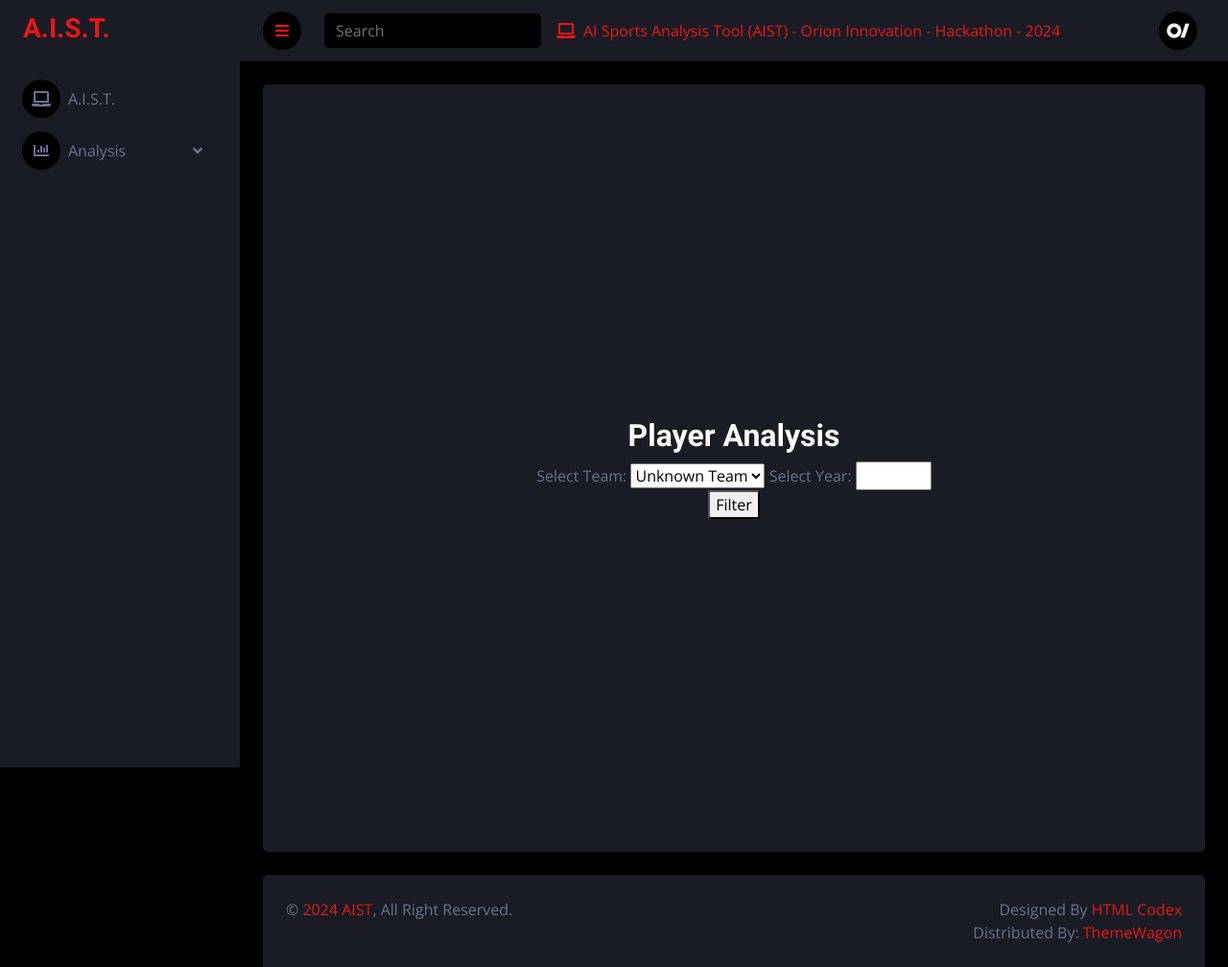
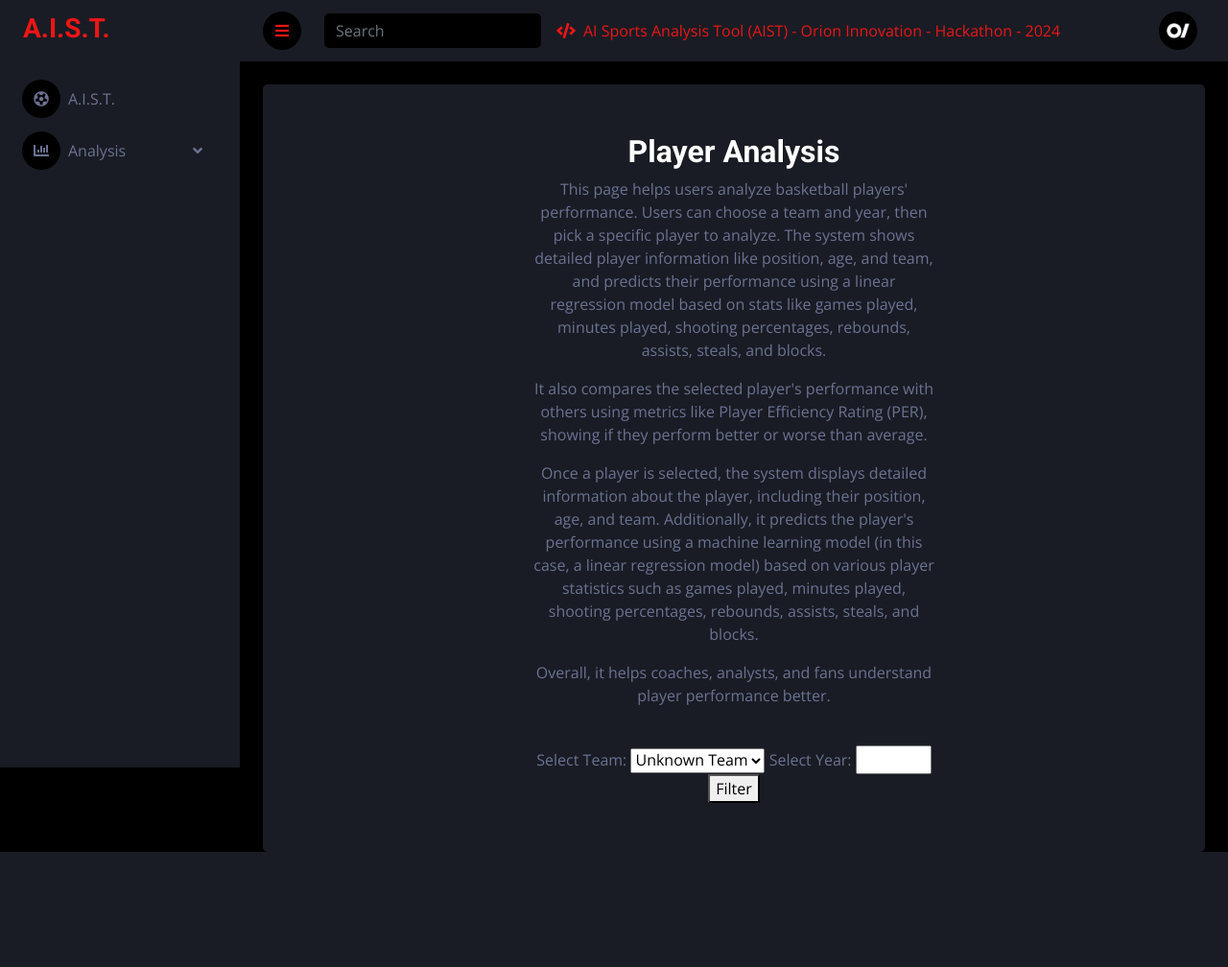
Before and after one commit to KenanAegean/AIST-Hackathon, a Django app: page /player-analysis/ in a window 1280 px wide. Shown: the whole page at 96% size. After the commit the page ends 888 px from the top, so only its background shows below. Run offline with Django 5.2, Linux system fonts and the light colour scheme; data comes from the database, SQL or seed files in the repository; some libraries are stand-ins or nearby versions.

Commit message:
some polish

```diff
--- a/aist/templates/base.html
+++ b/aist/templates/base.html
@@ -70,7 +70,7 @@
 
                 <div class="navbar-nav w-100">
                     <a href="{% url 'main_page' %}" class="nav-item nav-link"><i
-                            class="fa fa-laptop me-2"></i>A.I.S.T.</a>
+                            class="fa fa-futbol me-2"></i>A.I.S.T.</a>
                     <div class="nav-item dropdown">
                         <a href="#" class="nav-link dropdown-toggle" data-bs-toggle="dropdown"><i
                                 class="fa fa-chart-bar me-2"></i>Analysis</a>
@@ -99,7 +99,7 @@
                 <form class="d-none d-md-flex ms-4">
                     <input class="form-control bg-dark border-0" type="search" placeholder="Search">
                 </form>
-                <a href="{% url 'main_page' %}" class="nav-item nav-link"><i class="fa fa-laptop me-2"></i>AI Sports Analysis Tool (AIST) - Orion Innovation - Hackathon - 2024</a>
+                <a href="{% url 'main_page' %}" class="nav-item nav-link"><i class="fa fa-code me-2"></i>AI Sports Analysis Tool (AIST) - Orion Innovation - Hackathon - 2024</a>
                 <div class="navbar-nav align-items-center ms-auto">
                     <div class="nav-item dropdown">
                         <a href="#" class="nav-link " >
@@ -129,22 +129,9 @@
             <!-- Blank End -->
 
 
-            <!-- Footer Start -->
-            <div class="container-fluid pt-4 px-4">
-                <div class="bg-secondary rounded-top p-4">
-                    <div class="row">
-                        <div class="col-12 col-sm-6 text-center text-sm-start">
-                            &copy; <a href="#">2024 AIST</a>, All Right Reserved.
-                        </div>
-                        <div class="col-12 col-sm-6 text-center text-sm-end">
-                            <!--/*** This template is free as long as you keep the footer author’s credit link/attribution link/backlink. If you'd like to use the template without the footer author’s credit link/attribution link/backlink, you can purchase the Credit Removal License from "https://htmlcodex.com/credit-removal". Thank you for your support. ***/-->
-                            Designed By <a href="https://htmlcodex.com">HTML Codex</a>
-                            <br>Distributed By: <a href="https://themewagon.com" target="_blank">ThemeWagon</a>
-                        </div>
-                    </div>
-                </div>
-            </div>
-            <!-- Footer End -->
+
+
+
         </div>
         <!-- Content End -->
 
--- a/aist/templates/main_page.html
+++ b/aist/templates/main_page.html
@@ -5,6 +5,7 @@
 {% block content %}
     <!-- Page content -->
     <div class="container">
+        <h2>A.I.S.T.</h2>
         <p>
             In this project, we're using artificial intelligence to analyze datasets of team and player stats in sports.
             Our goal is to uncover patterns in the data, revolutionizing how teams approach their game and offering
--- a/aist/templates/match_analysis.html
+++ b/aist/templates/match_analysis.html
@@ -6,6 +6,11 @@
 <!-- Page content -->
 <div class="container">
     <h2>Match Analysis (2021)</h2>
+    <p>This page helps users predict match outcomes by analyzing historical team statistics.
+        Users pick two teams from a dropdown menu on a webpage and submit their choices. The page then sends these team names to the server.</p>
+    <p>Using logistic regression, the page analyzes stats like win-loss percentage, points scored and allowed per game, and Simple Rating page (SRS) for the selected teams.
+        These stats are pulled from a database. The page trains a model using these features and predicts the probabilities of each team winning. Users see these predicted probabilities, helping them make informed decisions about the match's potential outcome.</p>
+    <br>
     <form method="post">
         {% csrf_token %}
         <label for="team1">Select Home Team:</label>
--- a/aist/templates/player_based_analysis.html
+++ b/aist/templates/player_based_analysis.html
@@ -6,6 +6,13 @@
     <!-- Page content -->
     <div class="container">
         <h2>Player Analysis</h2>
+        <p>This page helps users analyze basketball players' performance. Users can choose a team and year, then pick a specific player to analyze.
+            The system shows detailed player information like position, age, and team, and predicts their performance using a linear regression model based on stats like games played, minutes played, shooting percentages, rebounds, assists, steals, and blocks.</p>
+        <p>It also compares the selected player's performance with others using metrics like Player Efficiency Rating (PER), showing if they perform better or worse than average.</p>
+        <p>Once a player is selected, the system displays detailed information about the player, including their position, age, and team.
+            Additionally, it predicts the player's performance using a machine learning model (in this case, a linear regression model) based on various player statistics such as games played, minutes played, shooting percentages, rebounds, assists, steals, and blocks.</p>
+        <p>Overall, it helps coaches, analysts, and fans understand player performance better.</p>
+        <br>
         <form method="post">
             {% csrf_token %}
             <label for="team">Select Team:</label>
--- a/aist/templates/team_based_analysis.html
+++ b/aist/templates/team_based_analysis.html
@@ -6,7 +6,10 @@
     <!-- Page content -->
     <div class="container">
         <h2>Team Analysis</h2>
-
+        <p>This tool helps analyze and predict sports team performance using historical data. Users can select a team from a list.
+            The model is trained using features like year, win-loss percentage, points scored per game, points allowed per game, and simple rating page (SRS) to predict the number of wins the team is likely to achieve in the next season.</p>
+        <p>The tool then shows the estimated number of wins for the upcoming year, which can be useful for team management, fans, and analysts to make decisions regarding strategy, recruitment, and fan engagement.</p>
+        <br>
         {% if empty_database %}
         <p>No data available in the database.</p>
         {% else %}
```
Also changed, not shown: aist/templates/base_backupp.html (+17 -0 lines).
